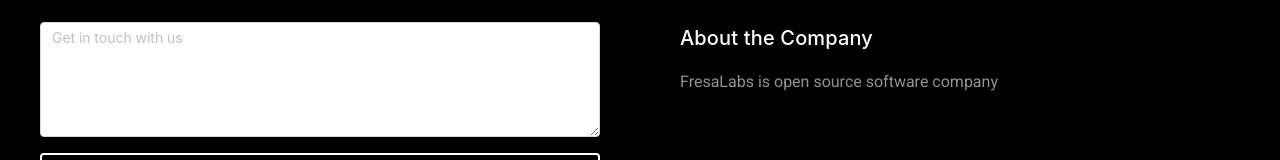
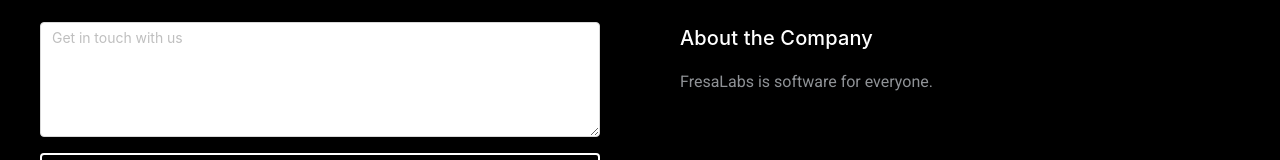
Before and after one commit to fresalabs/fresalabs-website, a React (Create React App) app: page /#/home in a window 1280 px wide. Shown: the part 965-1125 px from the top of the page. Built offline with nearby package versions, Linux system fonts and the light colour scheme.

Commit message:
changed abput

```diff
--- a/src/layouts/components/AboutTheCompany.tsx
+++ b/src/layouts/components/AboutTheCompany.tsx
@@ -23,7 +23,7 @@
     return (
       <div>
         <Header>About the Company</Header>
-        <Description>FresaLabs is open source software company</Description>
+        <Description>FresaLabs is software for everyone.</Description>
       </div>
     );
   }
```
